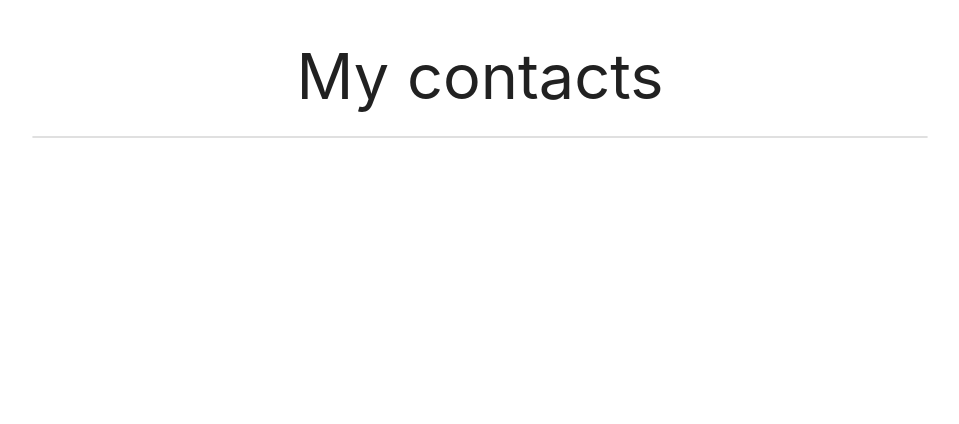
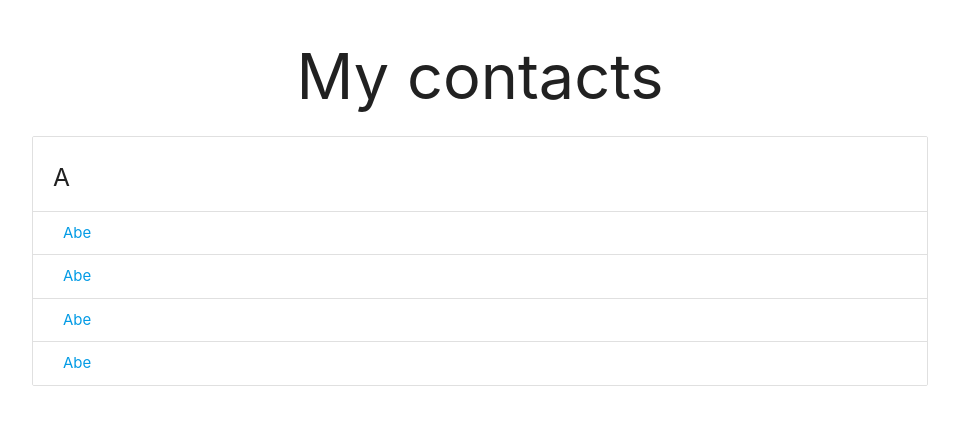
Before and after one commit to axixnix/filterable-list, a plain HTML site: page index.html in a window 1280 px wide. Shown: the whole page, without its empty margins (160-1119 px from the left). Drawn offline with nearby package versions, Linux system fonts and the light colour scheme.

Commit message:
some more html added

```diff
--- a/index.html
+++ b/index.html
@@ -13,7 +13,13 @@
   <body>
     <div class="container">
       <h1 class="center-align">My contacts</h1>
-      <ul id="names" class="collection with-header"></ul>
+      <ul id="names" class="collection with-header">
+        <li class="collection-header"><h5>A</h5></li>
+        <li class="collection-item"><a href="#">Abe</a></li>
+        <li class="collection-item"><a href="#">Abe</a></li>
+        <li class="collection-item"><a href="#">Abe</a></li>
+        <li class="collection-item"><a href="#">Abe</a></li>
+      </ul>
     </div>
   </body>
 </html>
```
